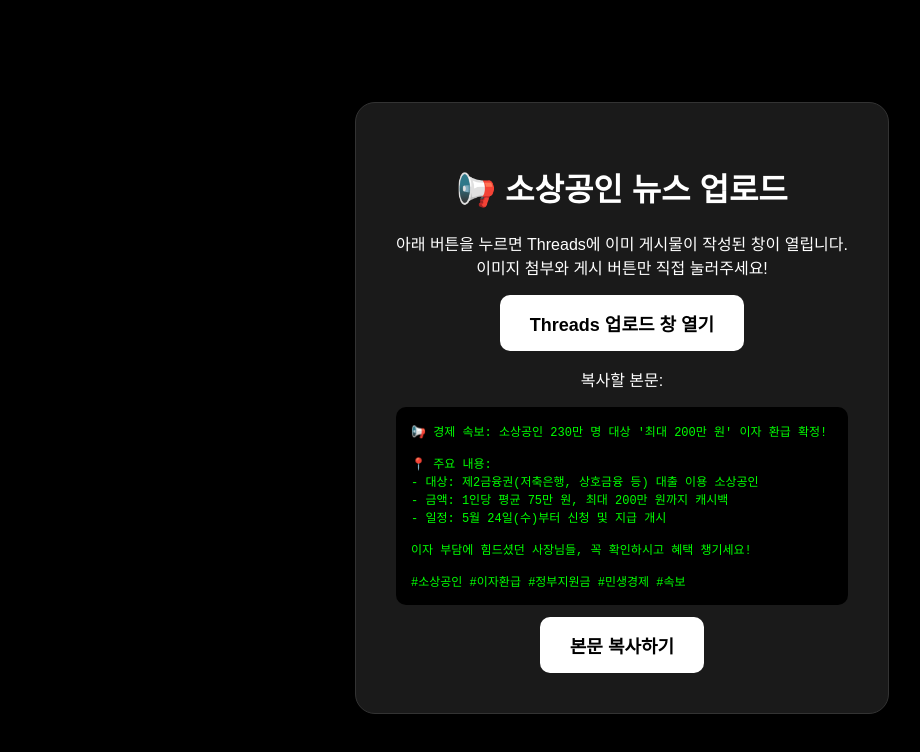
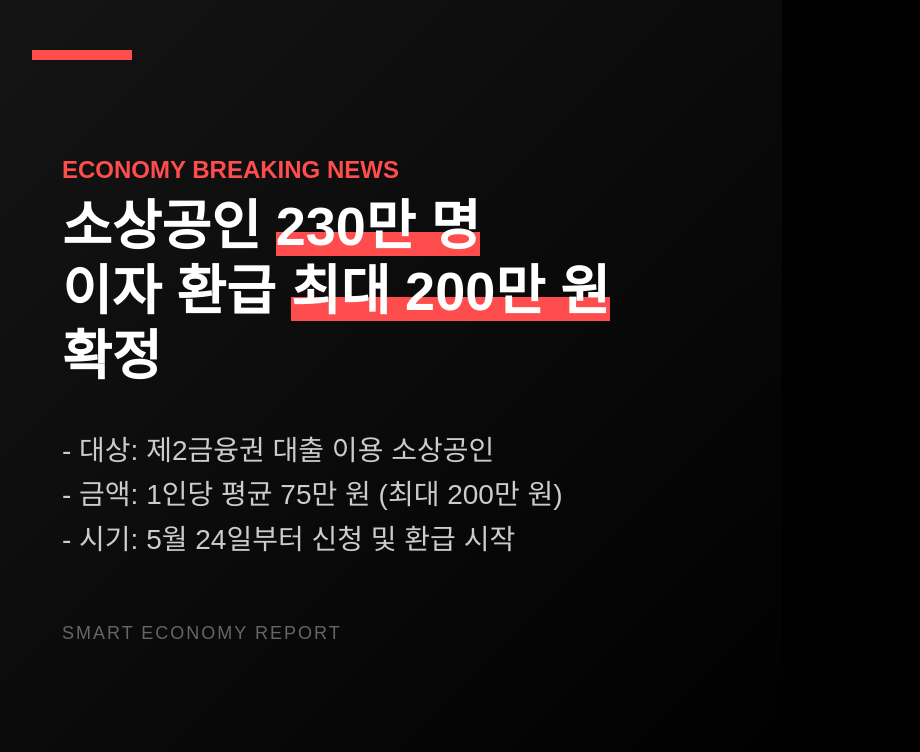
Before and after one commit to delta66633/threads-helper, a plain HTML site: page index.html in a window 1280 px wide. Shown: the whole page, without its empty margins (18-938 px from the left). Drawn offline with Linux system fonts and the light colour scheme.

Commit message:
Update: Replace with news card HTML

```diff
--- a/index.html
+++ b/index.html
@@ -1,46 +1,89 @@
+
 <!DOCTYPE html>
 <html lang="ko">
 <head>
     <meta charset="UTF-8">
-    <title>Threads 자동 업로드 도우미</title>
     <style>
-        body { font-family: sans-serif; display: flex; flex-direction: column; align-items: center; justify-content: center; height: 100vh; background: #000; color: #fff; }
-        .card { background: #1a1a1a; padding: 40px; border-radius: 20px; text-align: center; border: 1px solid #333; }
-        button { background: #fff; color: #000; border: none; padding: 15px 30px; font-size: 18px; border-radius: 10px; cursor: pointer; font-weight: bold; }
-        button:hover { background: #ccc; }
-        pre { text-align: left; background: #000; padding: 15px; border-radius: 10px; font-size: 12px; color: #0f0; }
+        body {
+            margin: 0;
+            padding: 0;
+            width: 800px;
+            height: 800px;
+            background-color: #000;
+            color: #fff;
+            font-family: 'Pretendard', sans-serif;
+            display: flex;
+            flex-direction: column;
+            justify-content: center;
+            align-items: center;
+            position: relative;
+            overflow: hidden;
+        }
+        .background {
+            position: absolute;
+            top: 0;
+            left: 0;
+            width: 100%;
+            height: 100%;
+            background: linear-gradient(135deg, #1a1a1a 0%, #000000 100%);
+            opacity: 0.8;
+            z-index: -1;
+        }
+        .accent-bar {
+            position: absolute;
+            top: 50px;
+            left: 50px;
+            width: 100px;
+            height: 10px;
+            background-color: #ff4d4d;
+        }
+        .container {
+            width: 80%;
+            text-align: left;
+        }
+        .category {
+            font-size: 24px;
+            color: #ff4d4d;
+            font-weight: 800;
+            margin-bottom: 10px;
+        }
+        .title {
+            font-size: 54px;
+            font-weight: 900;
+            line-height: 1.2;
+            margin-bottom: 40px;
+            word-break: keep-all;
+        }
+        .content {
+            font-size: 28px;
+            line-height: 1.6;
+            color: #ccc;
+        }
+        .highlight {
+            color: #fff;
+            font-weight: 700;
+            background: linear-gradient(transparent 60%, #ff4d4d 60%);
+        }
+        .footer {
+            margin-top: 60px;
+            font-size: 18px;
+            color: #666;
+            letter-spacing: 2px;
+        }
     </style>
 </head>
 <body>
-    <div class="card">
-        <h1>📢 소상공인 뉴스 업로드</h1>
-        <p>아래 버튼을 누르면 Threads에 이미 게시물이 작성된 창이 열립니다.<br>이미지 첨부와 게시 버튼만 직접 눌러주세요!</p>
-
-        <button onclick="openThreads()">Threads 업로드 창 열기</button>
-
-        <p>복사할 본문:</p>
-        <pre id="caption">📢 경제 속보: 소상공인 230만 명 대상 '최대 200만 원' 이자 환급 확정!
-
-📍 주요 내용:
-- 대상: 제2금융권(저축은행, 상호금융 등) 대출 이용 소상공인
-- 금액: 1인당 평균 75만 원, 최대 200만 원까지 캐시백
-- 일정: 5월 24일(수)부터 신청 및 지급 개시
-
-이자 부담에 힘드셨던 사장님들, 꼭 확인하시고 혜택 챙기세요!
-
-#소상공인 #이자환급 #정부지원금 #민생경제 #속보</pre>
-        <button onclick="copyCaption()">본문 복사하기</button>
+    <div class="background"></div>
+    <div class="accent-bar"></div>
+    <div class="container">
+        <div class="category">ECONOMY BREAKING NEWS</div>
+        <div class="title">소상공인 <span class="highlight">230만 명</span><br>이자 환급 <span class="highlight">최대 200만 원</span> 확정</div>
+        <div class="content">
+            - 대상: 제2금융권 대출 이용 소상공인<br>
+            - 금액: 1인당 평균 75만 원 (최대 200만 원)<br>
+            - 시기: 5월 24일부터 신청 및 환급 시작
+        </div>
+        <div class="footer">SMART ECONOMY REPORT</div>
     </div>
-
-    <script>
-        function openThreads() {
-            window.open('https://www.threads.net/', '_blank');
-        }
-        function copyCaption() {
-            const text = document.getElementById('caption').innerText;
-            navigator.clipboard.writeText(text);
-            alert('본문이 복사되었습니다! Threads 창에서 붙여넣기(Cmd+V) 하세요.');
-        }
-    </script>
 </body>
 </html>
```
